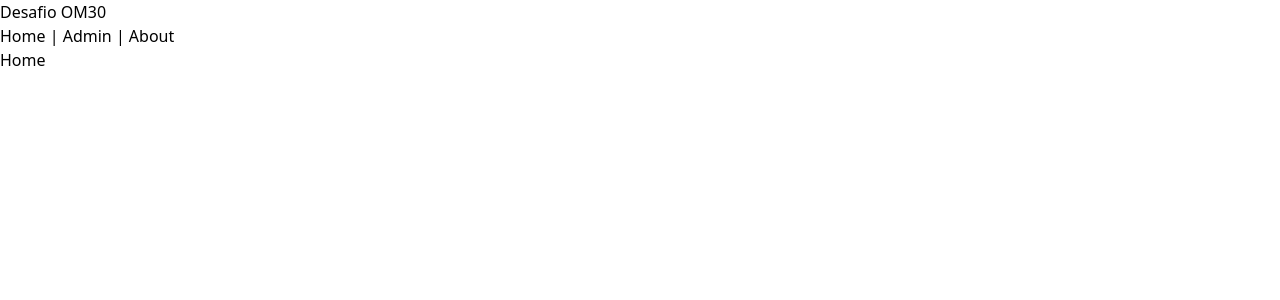
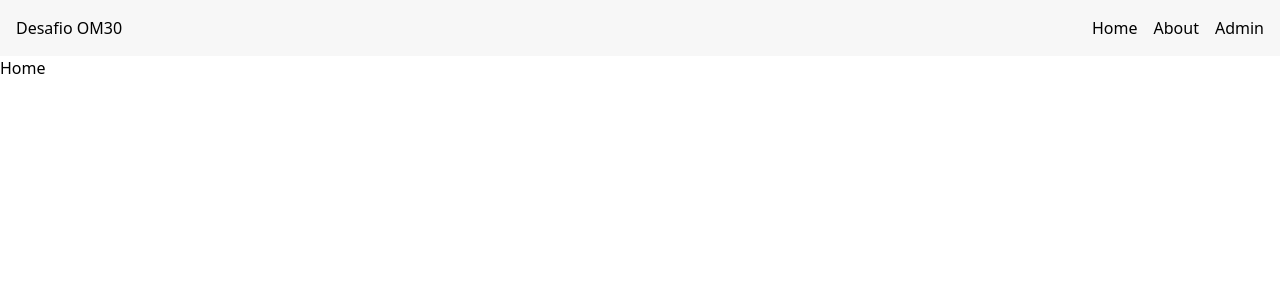
Before and after one commit to hudsonmarinho/desafio-OM30, a Vue app: page / in a window 1280 px wide. Shown: the top 300 px of the page. Built offline with nearby package versions, Linux system fonts and the light colour scheme.

Commit message:
refactor: updated starter challenge files

```diff
--- a/src/App.vue
+++ b/src/App.vue
@@ -1,11 +1,3 @@
 <template>
-  <h1>Desafio OM30</h1>
-
-  <nav>
-    <router-link to="/">Home</router-link> |
-    <router-link to="/admin">Admin</router-link> |
-    <router-link to="/about">About</router-link>
-  </nav>
-
   <router-view />
 </template>
--- /dev/null
+++ b/src/components/Header/index.vue
@@ -0,0 +1,25 @@
+<template>
+  <header class="bg-white flex justify-between">
+    <h1>Desafio OM30</h1>
+
+    <nav>
+      <ul>
+        <li><router-link to="/">Home</router-link></li>
+        <li><router-link to="/about">About</router-link></li>
+        <li><router-link to="/admin">Admin</router-link></li>
+      </ul>
+    </nav>
+  </header>
+</template>
+
+<script lang="ts">
+import { defineComponent } from "vue";
+
+export default defineComponent({
+  name: "PagesHeader"
+});
+</script>
+
+<style lang="scss" scoped>
+@import "./styles.scss";
+</style>
--- /dev/null
+++ b/src/components/Header/styles.scss
@@ -0,0 +1,16 @@
+header {
+  display: flex;
+  justify-content: space-between;
+  align-items: center;
+  padding: 1rem;
+  background-color: #f7f7f7;
+}
+
+nav ul {
+  display: flex;
+  list-style: none;
+}
+
+nav li {
+  margin-left: 1rem;
+}
--- a/src/router/index.ts
+++ b/src/router/index.ts
@@ -1,28 +1,51 @@
 import { createRouter, createWebHistory, RouteRecordRaw } from "vue-router";
 
 const PagesHome = () => import("@/views/Pages/Home/index.vue");
-const AdminDashboard = () => import("@/views/Admin/Dashboard/index.vue");
+
+const AdminPatientsIndex = () => import("@/views/Admin/Patients/index.vue");
+const AdminPatientNew = () => import("@/views/Admin/Patients/new.vue");
+const AdminPatientEdit = () => import("@/views/Admin/Patients/edit.vue");
 
 const PageNotFound = () => import("@/views/Erros/404/index.vue");
 
 const routes: Array<RouteRecordRaw> = [
   {
     path: "/",
-    name: "home",
+    name: "PagesHome",
     component: PagesHome,
     meta: {
       title: "Welcome to the Home"
     }
   },
+
   {
     path: "/admin/",
-    name: "AdminDashboard",
-    component: AdminDashboard,
+    name: "AdminPatientsIndex",
+    component: AdminPatientsIndex,
     meta: {
       hasAuth: true,
-      title: "AdminDashboard"
+      title: "AdminPatientsIndex"
     }
   },
+  {
+    path: "/admin/patient/new",
+    name: "AdminPatientNew",
+    component: AdminPatientNew,
+    meta: {
+      hasAuth: true,
+      title: "AdminPatientNew"
+    }
+  },
+  {
+    path: "/admin/patient/edit/:id",
+    name: "AdminPatientEdit",
+    component: AdminPatientEdit,
+    meta: {
+      hasAuth: true,
+      title: "AdminPatientEdit"
+    }
+  },
+
   {
     path: "/:pathMatch(.*)*",
     component: PageNotFound,
--- /dev/null
+++ b/src/views/Admin/Patients/edit.vue
@@ -0,0 +1,12 @@
+<template>
+  <h1>Editar Paciênte</h1>
+  <router-link to="/admin">Voltar</router-link>
+</template>
+
+<script lang="ts">
+import { defineComponent } from "vue";
+
+export default defineComponent({
+  name: "AdminPatientEdit"
+});
+</script>
--- /dev/null
+++ b/src/views/Admin/Patients/index.vue
@@ -0,0 +1,12 @@
+<template>
+  <div class="mx-auto max-w-4xl">Lista de Paciêntes</div>
+  <router-link to="/admin">Voltar</router-link>
+</template>
+
+<script lang="ts">
+import { defineComponent } from "vue";
+
+export default defineComponent({
+  name: "AdminPatientsIndex"
+});
+</script>
--- /dev/null
+++ b/src/views/Admin/Patients/new.vue
@@ -0,0 +1,12 @@
+<template>
+  <h1>Novo Paciênte</h1>
+  <router-link to="/admin">Voltar</router-link>
+</template>
+
+<script lang="ts">
+import { defineComponent } from "vue";
+
+export default defineComponent({
+  name: "AdminPatientNew"
+});
+</script>
--- a/src/views/Pages/Home/index.vue
+++ b/src/views/Pages/Home/index.vue
@@ -1,13 +1,18 @@
 <template>
   <div>
+    <Header />
     <h1>Home</h1>
   </div>
 </template>
 
 <script lang="ts">
 import { defineComponent } from "vue";
+import Header from "@/components/Header/index.vue";
 
 export default defineComponent({
-  name: "PagesHome"
+  name: "PagesHome",
+  components: {
+    Header
+  }
 });
 </script>
```
